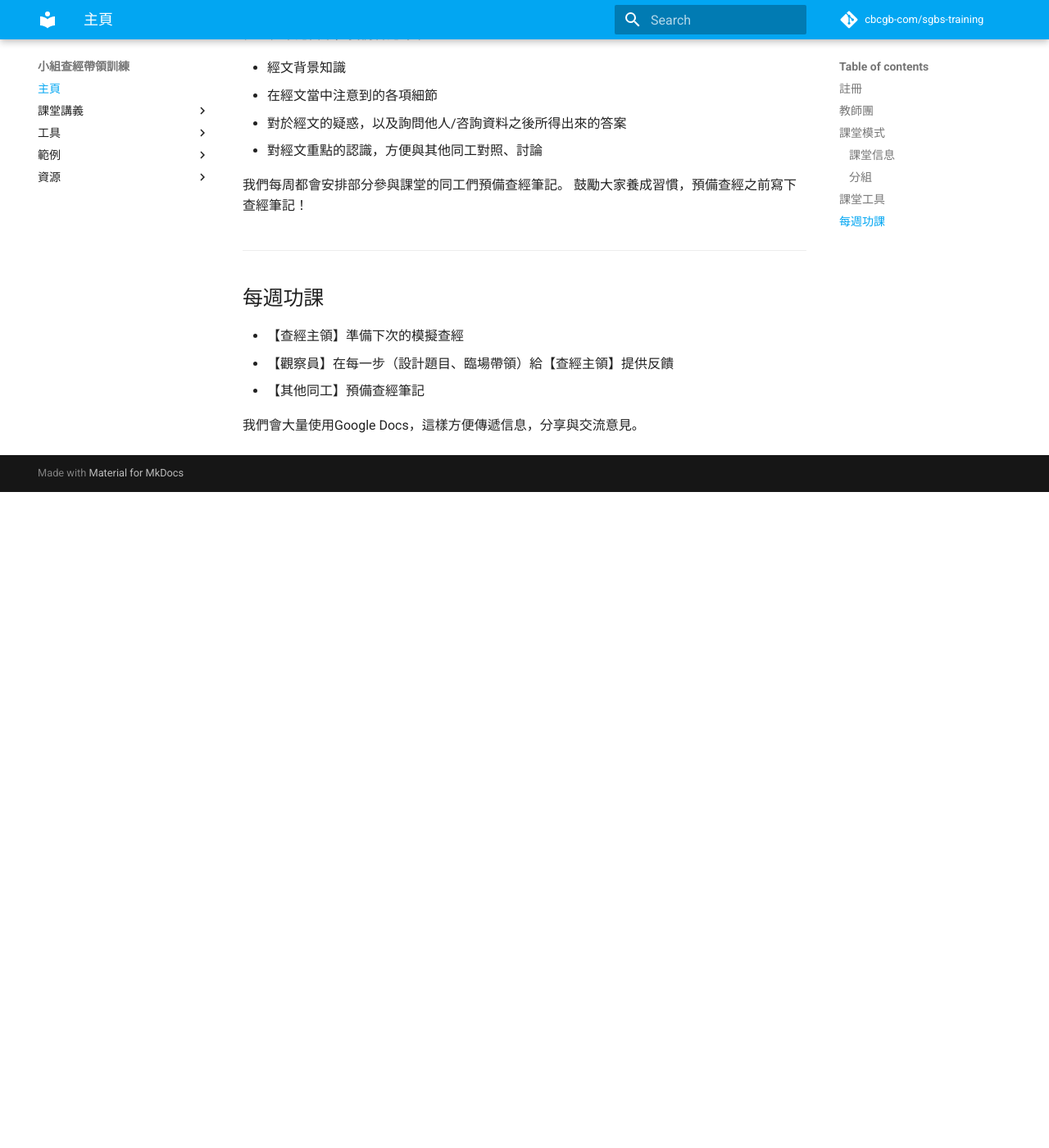
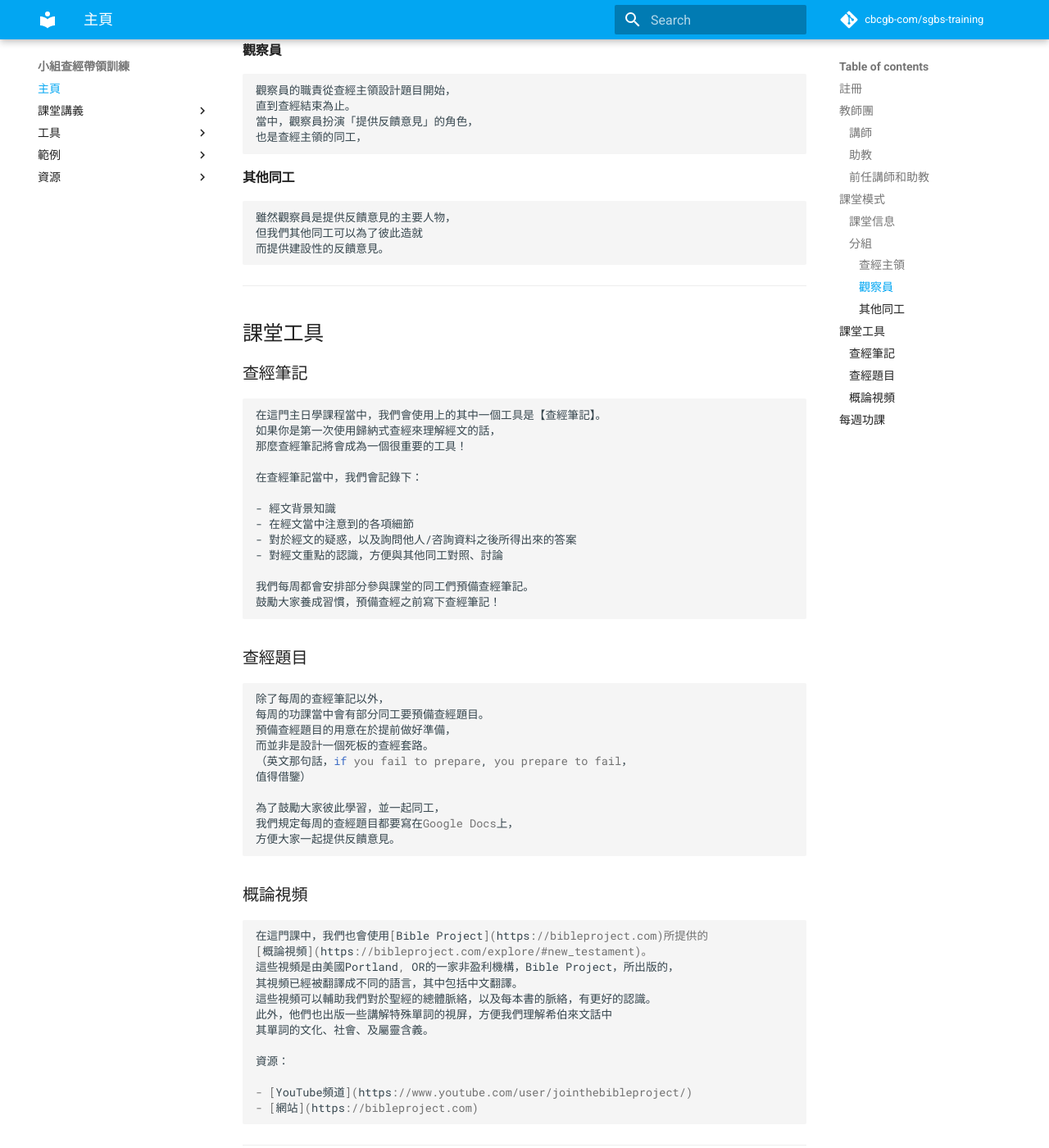
Before and after one commit to cbcgb-com/sgbs-training, an MkDocs documentation site: the page built from docs/index.md, in a window 1280 px wide and 1400 px high, scrolled down 1465 px. Shown: the whole window at 82% size. Built offline with MkDocs 1.6.1 and Material for MkDocs 9.7.7, drawn with Linux system fonts in a browser that asks for light colours; comment, search, counter and statistics services are not loaded; before the commit the page ends 2065 px from its top, so only the background shows below that; some of the changed text lies outside the part shown.

Commit message:
index-page-format

```diff
--- a/docs/index.md
+++ b/docs/index.md
@@ -19,14 +19,14 @@
 
 ## 教師團
 
-=== "講師"
+### 講師
 
     - 馬靖龍弟兄（MIT團契）
     - 林意弟兄（學生團契）
 
-=== "助教"
+### 助教
 
-=== "前任講師和助教"
+### 前任講師和助教
 
     - 龐婷姊妹（MIT團契）
     - 張晨天弟兄（樂河團契）
@@ -49,20 +49,20 @@
 每周，大家都會有不同的角色；
 其中有「查經主領」和「觀察員」這兩個角色。
 
-=== "查經主領"
+#### 查經主領
 
     查經主領負責預備下一周模擬查經的查經題目，
     並且與觀察員一起在周中約好，
     提前討論並預備臨場查經時可能會出現的狀況。
 
-=== "觀察員"
+#### 觀察員
 
     觀察員的職責從查經主領設計題目開始，
     直到查經結束為止。
     當中，觀察員扮演「提供反饋意見」的角色，
     也是查經主領的同工，
 
-=== "其他同工"
+#### 其他同工
 
     雖然觀察員是提供反饋意見的主要人物，
     但我們其他同工可以為了彼此造就
@@ -73,7 +73,7 @@
 ## 課堂工具
 
 
-=== "查經筆記"
+### 查經筆記
 
     在這門主日學課程當中，我們會使用上的其中一個工具是【查經筆記】。
     如果你是第一次使用歸納式查經來理解經文的話，
@@ -89,7 +89,7 @@
     我們每周都會安排部分參與課堂的同工們預備查經筆記。
     鼓勵大家養成習慣，預備查經之前寫下查經筆記！
 
-=== "查經題目"
+### 查經題目
 
     除了每周的查經筆記以外，
     每周的功課當中會有部分同工要預備查經題目。
@@ -102,7 +102,7 @@
     我們規定每周的查經題目都要寫在Google Docs上，
     方便大家一起提供反饋意見。
 
-=== "概論視頻"
+### 概論視頻
 
     在這門課中，我們也會使用[Bible Project](https://bibleproject.com)所提供的
     [概論視頻](https://bibleproject.com/explore/#new_testament)。
```
